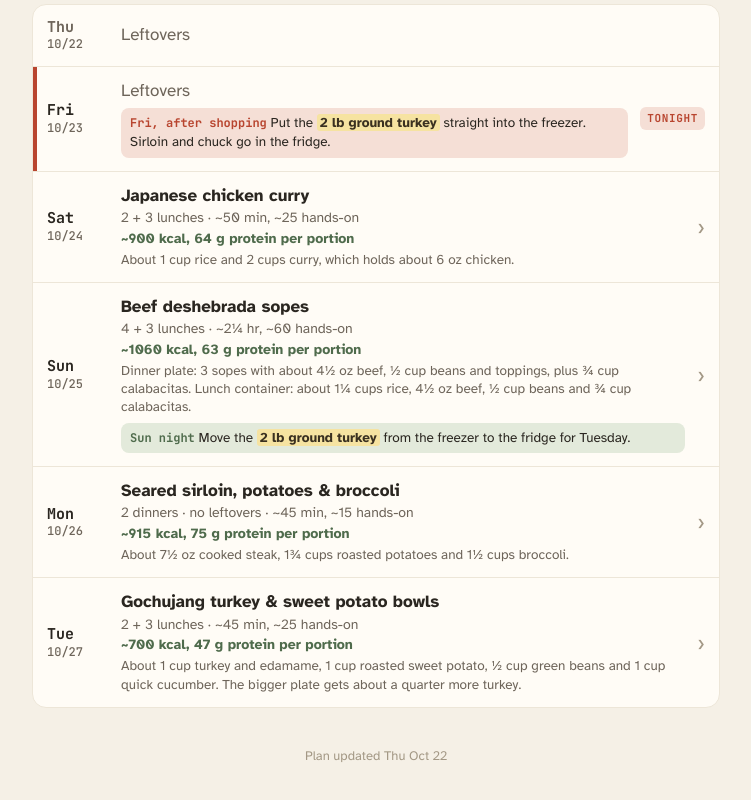
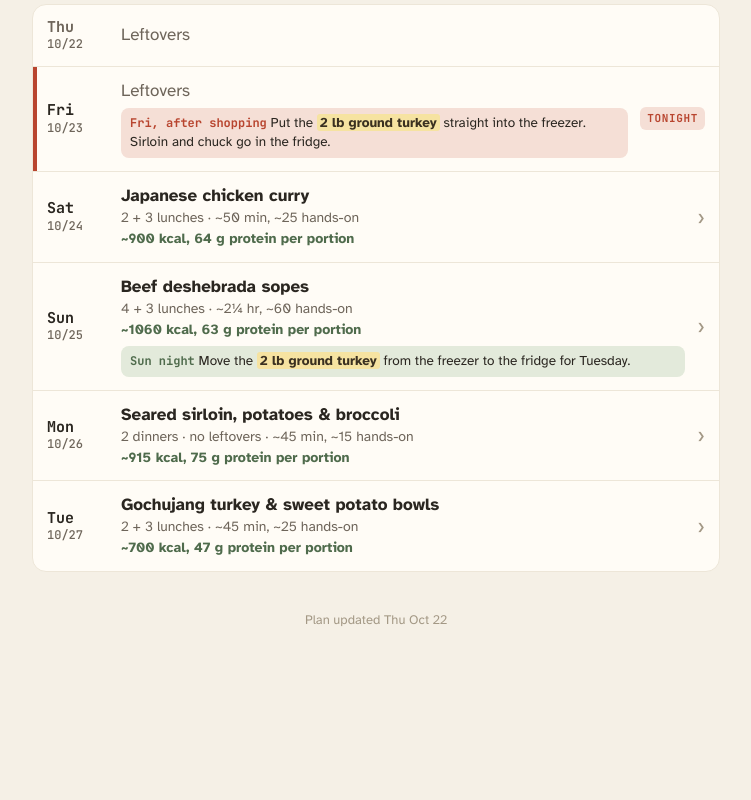
Before and after one commit to levijhoughton/houghton-kitchen, a plain HTML site: page index.html in a window 1280 px wide. Shown: the part 488-1288 px from the top of the page, without its empty margins (264-1015 px from the left). After the commit the page ends 1248 px from the top, so only its background shows below. Drawn offline with Linux system fonts and the light colour scheme.

Commit message:
Keep portion descriptions on recipe pages only
Week view shows time, calories and protein per night; the portion line
stays on the recipe page. Drops uneven-plate wording from the turkey
bowls. Bumps the service-worker cache.

Co-Authored-By: Claude Opus 5.5 <noreply@anthropic.com>
Claude-Session: https://claude.ai/code/session_01DAXRJ8hqd4JzCHJQG8MZFj

```diff
--- a/data/recipes/gochujang-turkey-sweet-potato-bowls.json
+++ b/data/recipes/gochujang-turkey-sweet-potato-bowls.json
@@ -8,13 +8,13 @@
  "time": "~45 min, ~25 hands-on",
  "equipment": "2 sheet pans, 12-inch skillet",
  "macros": {
-  "basis": "per portion, 1 of 5 (split ~52 g and ~42 g protein between the plates)",
+  "basis": "per portion, 1 of 5",
   "kcal": 700,
   "protein": 47,
   "carbs": 73,
   "fat": 24,
   "fiber": 13,
-  "portion": "About 1 cup turkey and edamame, 1 cup roasted sweet potato, ½ cup green beans and 1 cup quick cucumber. The bigger plate gets about a quarter more turkey.",
+  "portion": "About 1 cup turkey and edamame, 1 cup roasted sweet potato, ½ cup green beans and 1 cup quick cucumber.",
   "note": "Rough estimate from standard nutrition values for the listed amounts, not a lab number."
  },
  "before": [
--- a/index.html
+++ b/index.html
@@ -133,7 +133,6 @@ button.night:hover{background:var(--sunk)}
 .night .s{font-size:14px;color:var(--muted);line-height:1.35;margin-top:2px}
 .night.off .n{font-weight:400;color:var(--muted)}
 .night .mac-l{color:var(--sage);font-weight:700}
-.night .por{font-size:13.5px}
 .nrem{margin-top:6px;font-size:13.5px;line-height:1.4;padding:6px 9px;border-radius:8px;background:var(--sage-soft)}
 .nrem b{font-family:var(--mono);font-size:12px;color:var(--sage)}
 .nrem.now{background:var(--tomato-soft)}.nrem.now b{color:var(--tomato)}
@@ -467,7 +466,7 @@ function renderWeek(){
     var right = n.status==="cooked" ? '<span class="chip done">Cooked</span>' : (isT?'<span class="chip today">Tonight</span>':(rec?'<span class="chev" aria-hidden="true">&rsaquo;</span>':''));
     var size=n.sizing||""; if(n.leftovers && !/lunch|leftover/i.test(size)) size=[size,n.leftovers].filter(Boolean).join(" · ");
     var sub=[size,rec&&rec.time].filter(Boolean).join(" · ");
-    var mac=macLine(rec), por=rec&&rec.macros&&rec.macros.portion;
+    var mac=macLine(rec);
     var rems=(p.todo||[]).filter(function(x){ return x.date===n.date; }).map(function(x){
       var cls=(x.date===t||x.date===tm)?" now":(x.date<t?" past":"");
       return '<div class="nrem'+cls+'"><b>'+esc(x.when||"")+'</b> '+md(x.what)+'</div>'; }).join("");
@@ -475,7 +474,7 @@ function renderWeek(){
       '<div class="d"><b>'+esc(n.day||"")+'</b>'+esc(short(n.date))+'</div>'+
       '<div class="t"><div class="n">'+esc(n.title)+'</div>'+(sub?'<div class="s">'+esc(sub)+'</div>':'')+
       (mac?'<div class="s mac-l">'+esc(mac)+' per portion</div>':'')+
-      (por?'<div class="s por">'+md(por)+'</div>':'')+rems+'</div>'+right+'</'+tag+'>');
+rems+'</div>'+right+'</'+tag+'>');
   });
   h.push('</div></section>');
   var nd=(p.nights||[]).map(function(n){return n.date;});
--- a/sw.js
+++ b/sw.js
@@ -1,5 +1,5 @@
 // Network-first for everything on this origin; falls back to the last cached copy when offline.
-const CACHE = "kitchen-v6";
+const CACHE = "kitchen-v7";
 const CORE = ["./", "index.html", "manifest.webmanifest", "icons/icon.svg", "icons/icon-192.png", "icons/icon-512.png", "icons/apple-touch-icon.png", "data/index.json"];
 
 self.addEventListener("install", (e) => {
```
